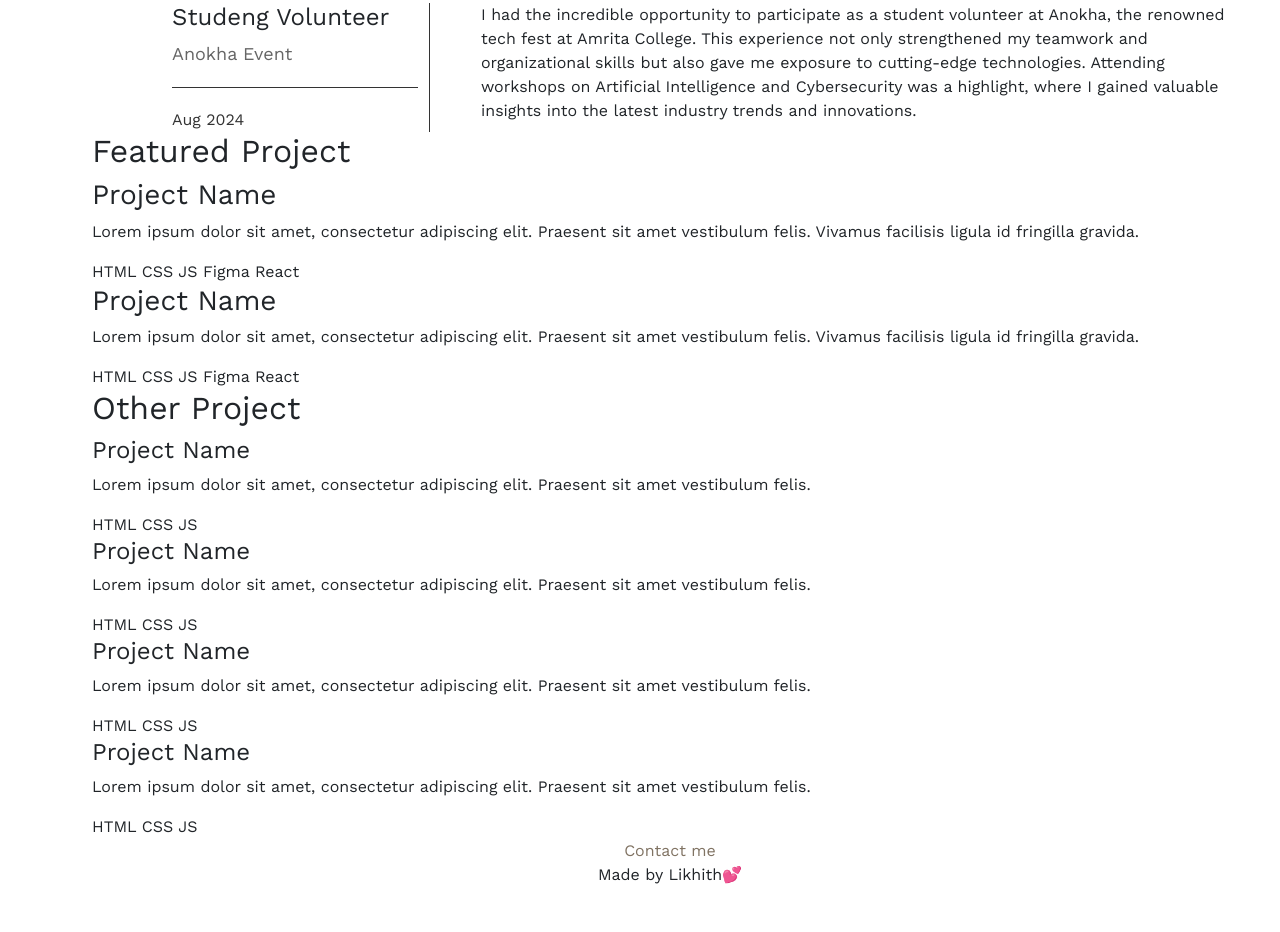
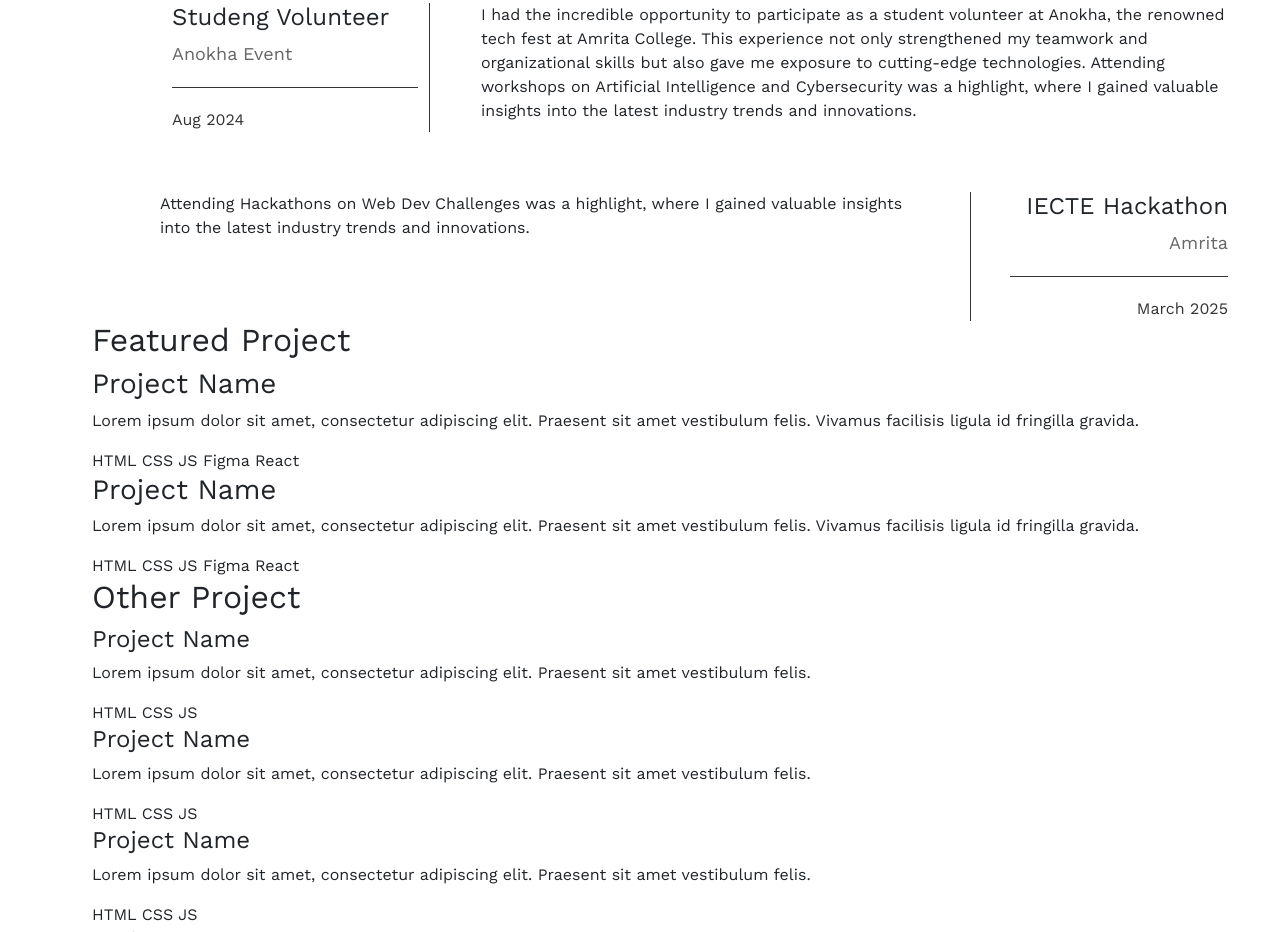
Before and after one commit to LikhithReddy-S/my-port-non, a plain HTML site: page index.html in a window 1280 px wide. Shown: the part 1451-2383 px from the top of the page. Drawn offline with nearby package versions, Linux system fonts and the light colour scheme.

Commit message:
second experience

```diff
--- a/index.html
+++ b/index.html
@@ -672,22 +672,18 @@ expense management.
             </div>
           <!-- Second Job Section -->
 
-            <!-- <div class="row experiences job-section right">
+            <div class="row experiences job-section right">
               <div class="col-md-9 job-details order-2 order-md-1">
-                I had the incredible opportunity to participate as a student
-              volunteer at Anokha, the renowned tech fest at Amrita College.
-              This experience not only strengthened my teamwork and
-              organizational skills but also gave me exposure to cutting-edge
-              technologies. Attending workshops on Artificial Intelligence and
-              Cybersecurity was a highlight, where I gained valuable insights
+              Attending Hackathons on Web Dev Challenges
+              was a highlight, where I gained valuable insights
               into the latest industry trends and innovations.
               </div>
               <div class="col-md-3 job-header order-1 order-md-2" >
-                <h2 class="job-title">Studeng Volunteer</h2>
-                <p class="company-name">Anokha Event</p>
-                <p class="date-range">Aug 2024</p>
+                <h2 class="job-title">IECTE Hackathon</h2>
+                <p class="company-name">Amrita</p>
+                <p class="date-range">March 2025</p>
               </div>
-            </div> -->
+            </div>
 
         </div>
 
```
